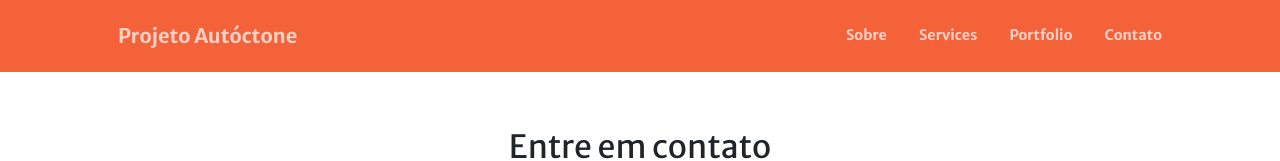
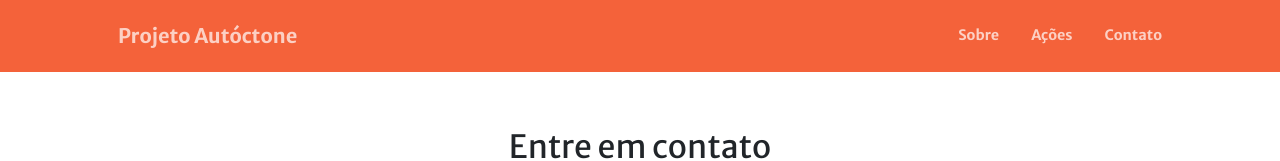
Before and after one commit to brenoaug/recode-projeto-social, a plain HTML site: page contato.html in a window 1280 px wide. Shown: the top 161 px of the page. Drawn offline with nearby package versions, Linux system fonts and the light colour scheme; some packages are replaced by stand-ins of ours; a script that the page names is missing.

Commit message:
UPDATE: menu consertado

```diff
--- a/contato.html
+++ b/contato.html
@@ -30,8 +30,7 @@
         <div class="collapse navbar-collapse" id="navbarResponsive">
           <ul class="navbar-nav ms-auto my-2 my-lg-0">
             <li class="nav-item"><a class="nav-link" href="sobre.html">Sobre</a></li>
-            <li class="nav-item"><a class="nav-link" href="#services">Services</a></li>
-            <li class="nav-item"><a class="nav-link" href="#portfolio">Portfolio</a></li>
+            <li class="nav-item"><a class="nav-link" href="acao.html">Ações</a></li>
             <li class="nav-item"><a class="nav-link" href="contato.html">Contato</a></li>
           </ul>
         </div>
```
Also changed, not shown: sobre.html (+1 -2 lines). Lines whose indentation alone changed are shown as unchanged.
